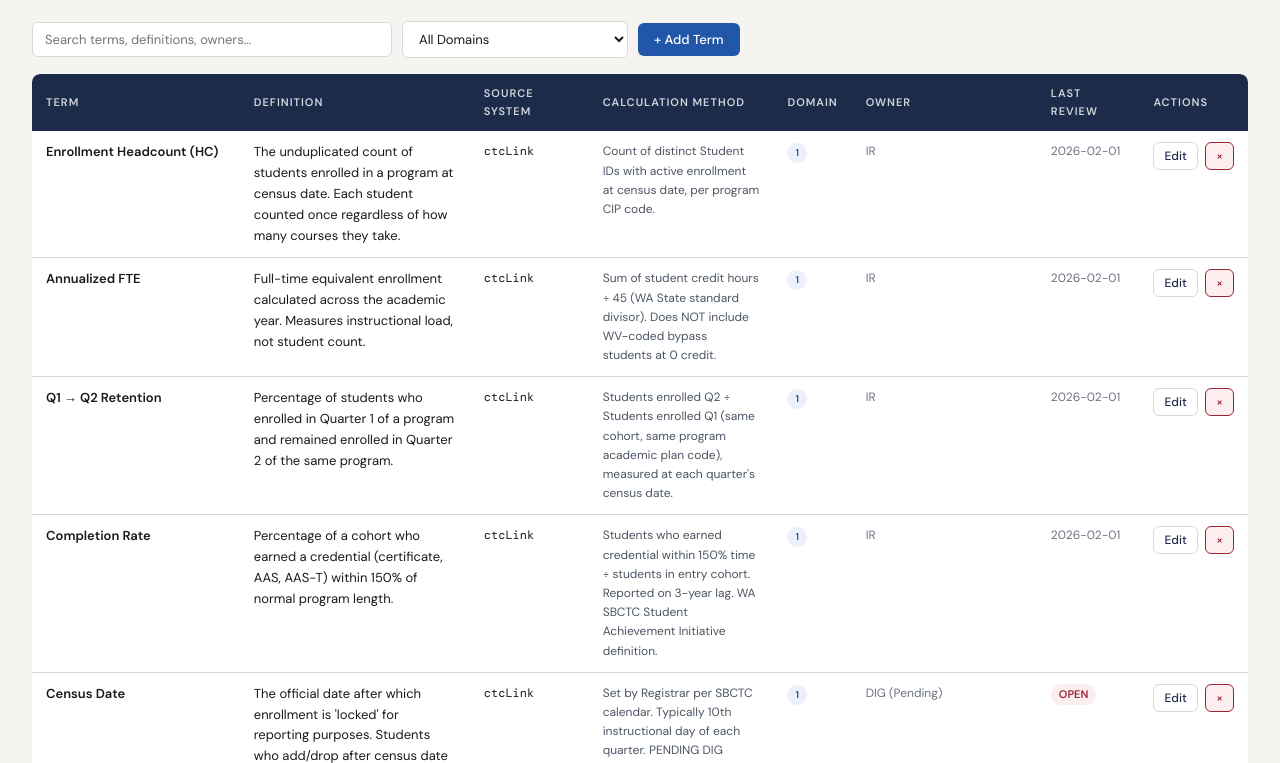
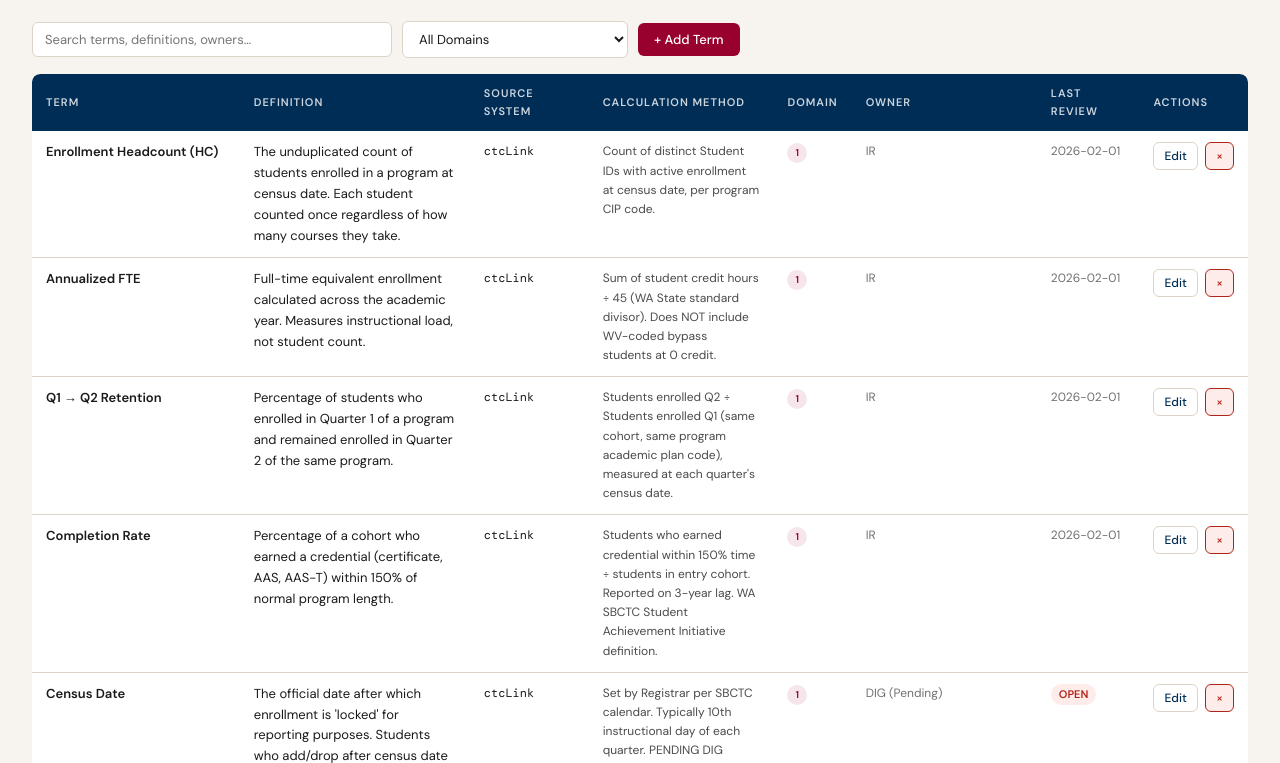
Before and after one commit to mrmeaswell/dig-governance-pilot, a plain HTML site: page index.html in a window 1280 px wide. Shown: the part 238-1001 px from the top of the page. Drawn offline with nearby package versions, Linux system fonts and the light colour scheme.

Commit message:
Apply RTC brand colors (Blue #002d56, Maroon #98002e, Tan, Gray, Cream) (#2)
Claude-Session: https://claude.ai/code/session_01D7C7uf4dQ7Q6crqwCUrZgu

Co-authored-by: Claude <noreply@anthropic.com>

```diff
--- a/index.html
+++ b/index.html
@@ -9,24 +9,27 @@
 <style>
 /* ── CSS VARIABLES ── */
 :root {
-  --bg:       #F5F4F0;
+  /* RTC official palette: Blue #002d56, Maroon #98002e, Tan #b9ab97, Gray #717073, Cream #e9e3dc */
+  --bg:       #F7F4EF;
   --surface:  #FFFFFF;
-  --navy:     #1C2B4A;
-  --blue:     #2156A8;
-  --blue-lt:  #EBF0FA;
-  --teal:     #1A6B72;
-  --teal-lt:  #E4F2F3;
-  --amber:    #915C0A;
-  --amber-lt: #FDF3E3;
-  --red:      #9B2335;
-  --red-lt:   #FCEDEF;
+  --navy:     #002D56;
+  --blue:     #98002E;
+  --blue-lt:  #F6E6EB;
+  --teal:     #1F5A85;
+  --teal-lt:  #E6EEF5;
+  --amber:    #8A5A12;
+  --amber-lt: #F8EFE0;
+  --red:      #B42318;
+  --red-lt:   #FDECEA;
   --green:    #2D6A3F;
   --green-lt: #E8F5ED;
-  --gray:     #6B7280;
-  --border:   #DDD9D0;
+  --gray:     #717073;
+  --border:   #DDD4C8;
   --text:     #1A1A1A;
-  --text-sm:  #4B5563;
-  --shadow:   0 2px 12px rgba(28,43,74,0.08);
+  --text-sm:  #4A4A4D;
+  --tan:      #B9AB97;
+  --cream:    #E9E3DC;
+  --shadow:   0 2px 12px rgba(0,45,86,0.08);
   --radius:   6px;
 }
 
@@ -54,6 +57,7 @@ body {
   top: 0;
   z-index: 100;
   box-shadow: 0 2px 8px rgba(0,0,0,0.2);
+  border-bottom: 4px solid var(--blue);
 }
 .site-header .logo {
   display: flex;
@@ -72,7 +76,7 @@ body {
   font-weight: 500;
   letter-spacing: 2px;
   text-transform: uppercase;
-  color: rgba(255,255,255,0.55);
+  color: var(--tan);
 }
 .header-badge {
   background: rgba(255,255,255,0.12);
@@ -190,7 +194,7 @@ body {
   gap: 6px;
 }
 .btn-primary { background: var(--blue); color: white; }
-.btn-primary:hover { background: #1a4590; }
+.btn-primary:hover { background: #7A0025; }
 .btn-secondary { background: var(--surface); color: var(--navy); border: 1.5px solid var(--border); }
 .btn-secondary:hover { border-color: var(--navy); }
 .btn-danger { background: var(--red-lt); color: var(--red); border: 1.5px solid var(--red); }
@@ -236,7 +240,7 @@ body {
 .badge-amber   { background: var(--amber-lt); color: var(--amber); }
 .badge-red     { background: var(--red-lt); color: var(--red); }
 .badge-green   { background: var(--green-lt); color: var(--green); }
-.badge-gray    { background: #F3F4F6; color: var(--gray); }
+.badge-gray    { background: var(--cream); color: var(--gray); }
 
 /* ── MODAL ── */
 .modal-overlay {
@@ -294,7 +298,7 @@ body {
   border-left: 4px solid var(--border);
   transition: box-shadow 0.15s;
 }
-.card:hover { box-shadow: 0 4px 20px rgba(28,43,74,0.12); }
+.card:hover { box-shadow: 0 4px 20px rgba(0,45,86,0.12); }
 .card.priority-blocking { border-left-color: var(--red); }
 .card.priority-high     { border-left-color: var(--amber); }
 .card.priority-medium   { border-left-color: var(--blue); }
```
